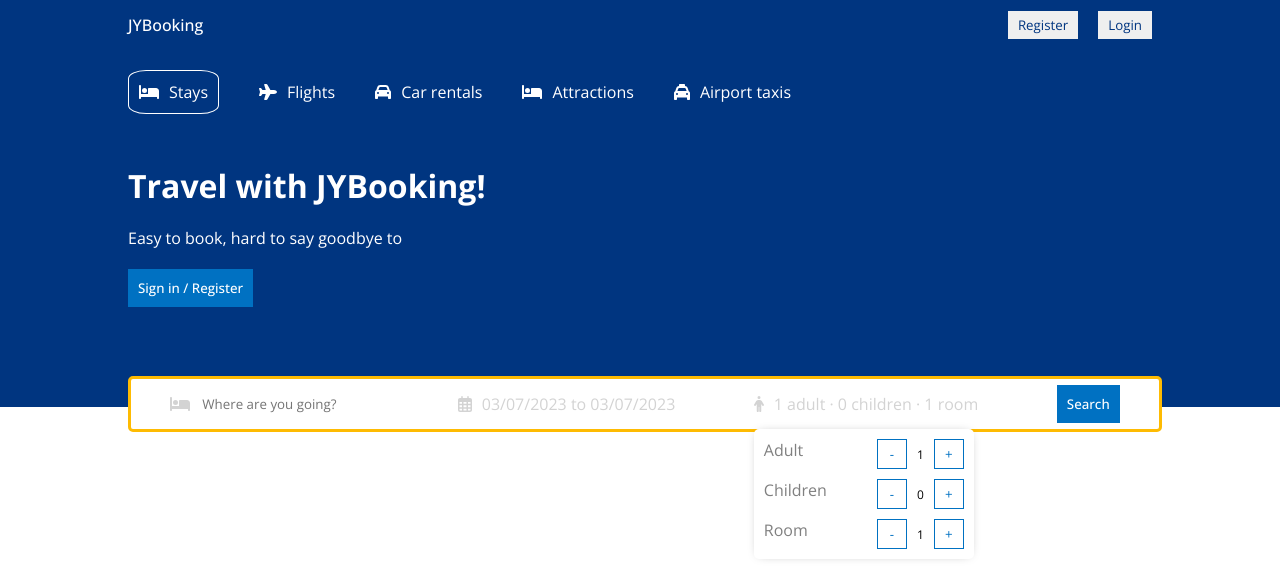
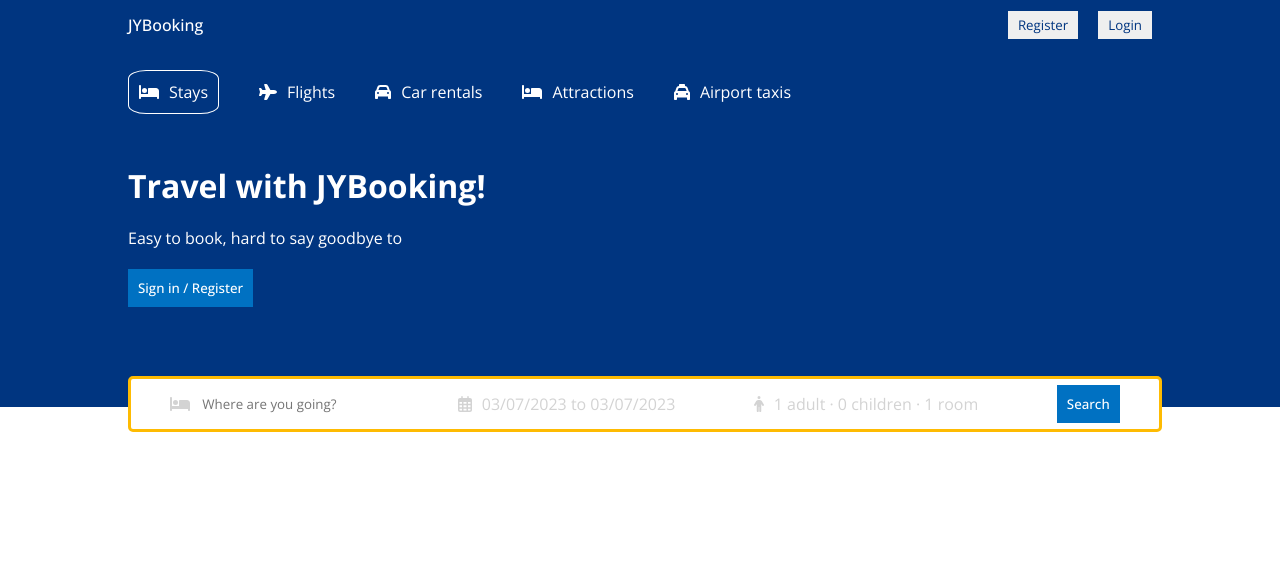
Before and after one commit to jypkr/react-booking, a React (Create React App) app: page / in a window 1280 px wide. Shown: the top 588 px of the page. Built offline with nearby package versions, Linux system fonts and the light colour scheme.

Commit message:
option updated

```diff
--- a/src/components/header/Header.jsx
+++ b/src/components/header/Header.jsx
@@ -80,12 +80,16 @@ const Header = () => {
                 </div>
                 <div className="headerSearchItem">
                     <FontAwesomeIcon icon={faPerson} className="headerIcon"/>
-                    <span className='headerSearchText'>{`${options.adult} adult · ${options.children} children · ${options.room} room`}</span>
-                    <div className="options">
+                    <span onClick={() => setOpenOption(!openOption)}className='headerSearchText'>{`${options.adult} adult · ${options.children} children · ${options.room} room`}</span>
+                    {openOption && <div className="options">
                             <div className="optionItem">
                                 <span className="optionText">Adult</span>
                                 <div className="optionCounter">
-                                <button className="optionCounterButton" onClick={() => handleOption("adult", "d")}>-</button>
+                                    <button
+                                        disabled={options.adult <= 1}
+                                        className="optionCounterButton"
+                                        onClick={() => handleOption("adult", "d")}
+                                    >-</button>
                                     <span className="optionCounterNumber">{options.adult}</span>
                                     <button className="optionCounterButton" onClick={() => handleOption("adult", "i")}>+</button>
                                 </div>
@@ -93,7 +97,11 @@ const Header = () => {
                             <div className="optionItem">
                                 <span className="optionText">Children</span>
                                 <div className="optionCounter">
-                                <button className="optionCounterButton" onClick={() => handleOption("children", "d")}>-</button>
+                                    <button
+                                        disabled={options.children <= 0}
+                                        className="optionCounterButton"
+                                        onClick={() => handleOption("children", "d")}
+                                    >-</button>
                                     <span className="optionCounterNumber">{options.children}</span>
                                     <button className="optionCounterButton" onClick={() => handleOption("children", "i")}>+</button>
                                 </div>
@@ -101,12 +109,17 @@ const Header = () => {
                             <div className="optionItem">
                                 <span className="optionText">Room</span>
                                 <div className="optionCounter">
-                                <button className="optionCounterButton" onClick={() => handleOption("room", "d")}>-</button>
+                                    <button
+                                        disabled={options.room <= 0}
+                                        className="optionCounterButton"
+                                        onClick={() => handleOption("room", "d")}
+                                    >-</button>
                                     <span className="optionCounterNumber">{options.room}</span>
                                     <button className="optionCounterButton" onClick={() => handleOption("room", "i")}>+</button>
                                 </div>
                             </div>
                         </div>
+                    }
                 </div>
                 <div className="headerSearchItem">
                     <button className="headerBtn">Search</button>
--- a/src/components/header/header.css
+++ b/src/components/header/header.css
@@ -116,3 +116,7 @@
     cursor: pointer;
     background-color: white;
 }
+
+.optionCounterButton:disabled{
+    cursor: not-allowed;
+}
```
Lines whose indentation alone changed are shown as unchanged.
